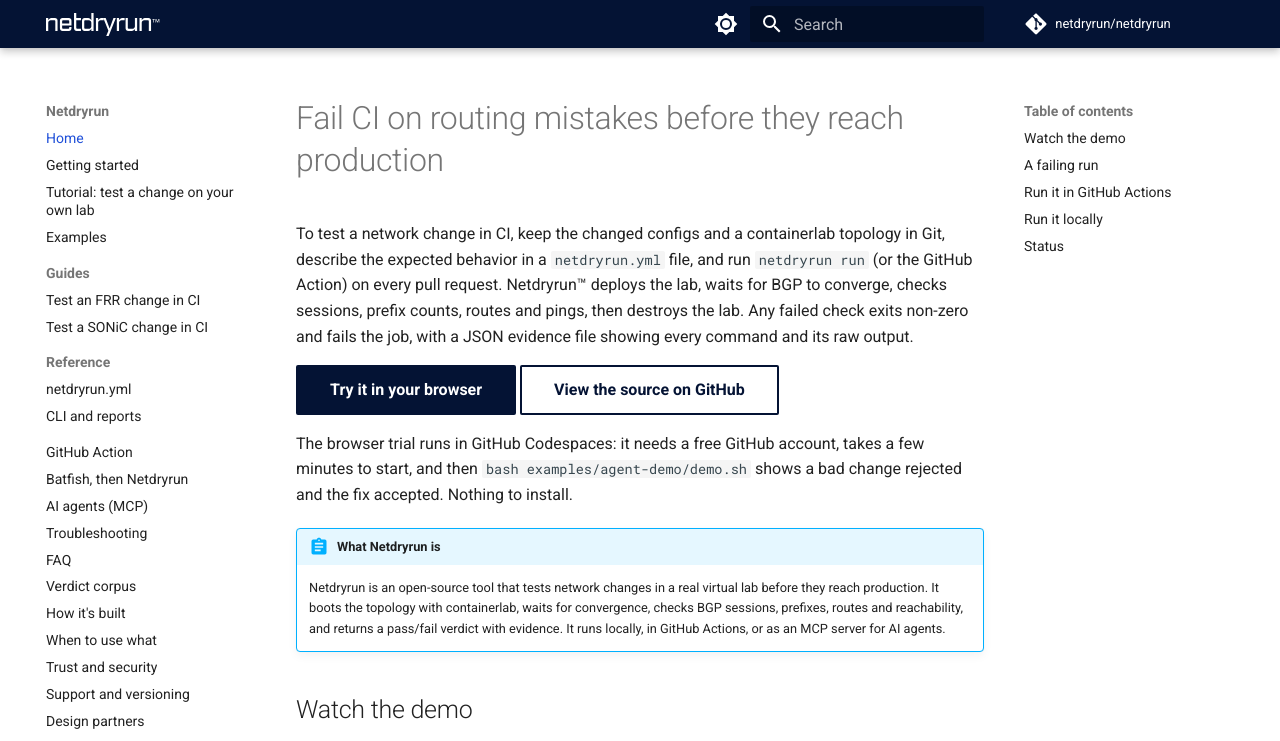
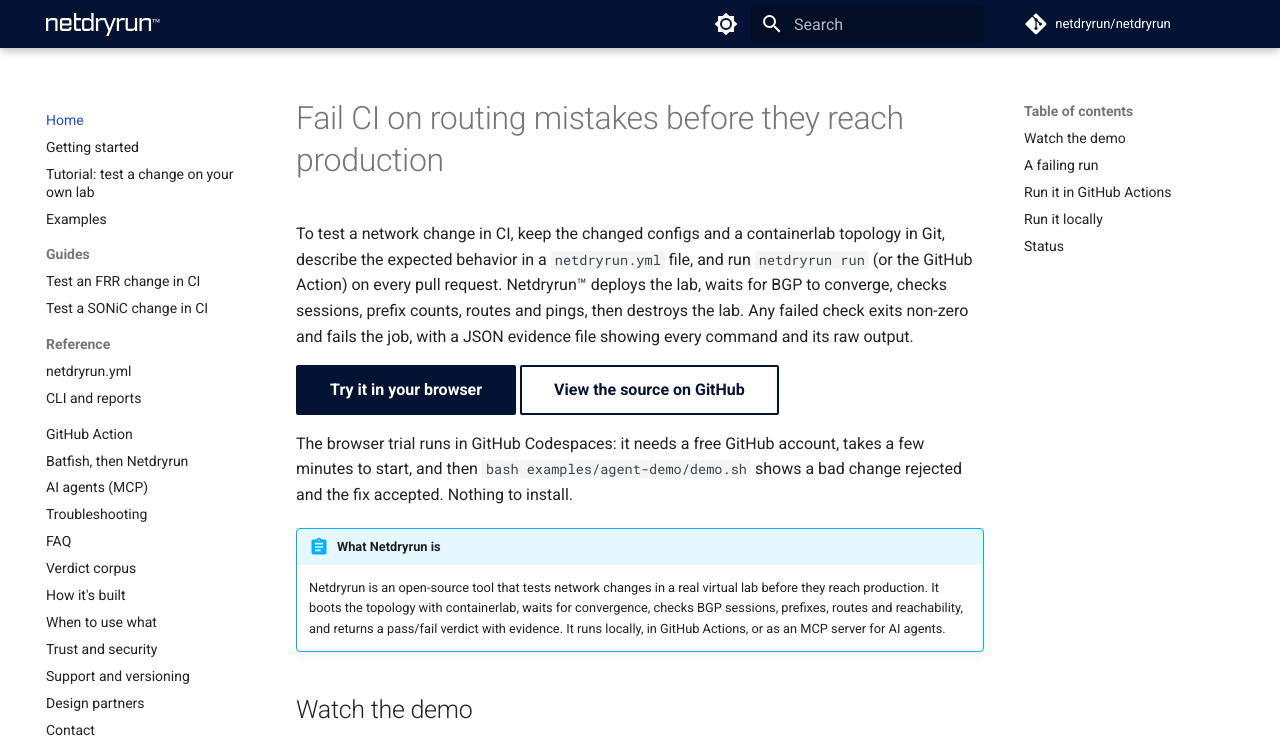
Before and after one commit to actions-marketplace-validations/netdryrun_Netdryrun, an MkDocs documentation site: the page built from website/docs/index.md, in a window 1280 px wide and 1400 px high. Shown: the top 741 px of the window. Built offline with MkDocs 1.6.1 and Material for MkDocs 9.7.7, drawn with Linux system fonts in a browser that asks for light colours; plug-ins that fetch from the network failed and are left out; comment, search, counter and statistics services are not loaded; grey boxes are pictures that could not be loaded.

Commit message:
Website: one wordmark only (no repeated 'Netdryrun' nav title under it)

```diff
--- a/website/docs/stylesheets/brand.css
+++ b/website/docs/stylesheets/brand.css
@@ -33,6 +33,13 @@
   .md-header__button[for="__drawer"] { order: -1; }   /* menu first, then the wordmark */
 }
 
+/* One wordmark only: the header shows it, so the nav's "Netdryrun" title text goes (sidebar and drawer).
+   The drawer keeps its own wordmark at the top, because the open drawer covers the header's. */
+.md-nav--primary > .md-nav__title { font-size: 0; }
+@media screen and (min-width: 76.25em) {
+  .md-nav--primary > .md-nav__title { display: none; }
+}
+
 /* The wordmark already says the name: hide the duplicate site title (page titles still show on scroll) */
 .md-header__title .md-header__topic:first-child { visibility: hidden; }
 
```
